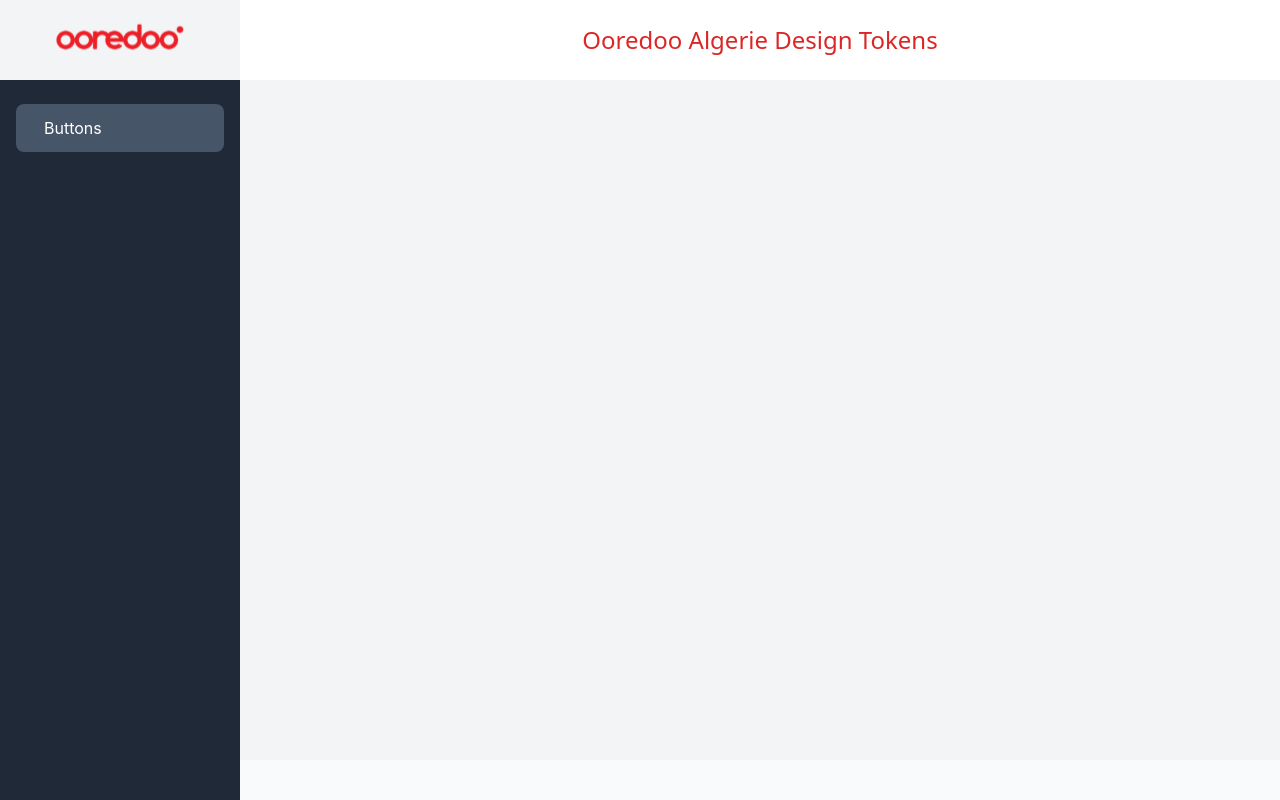
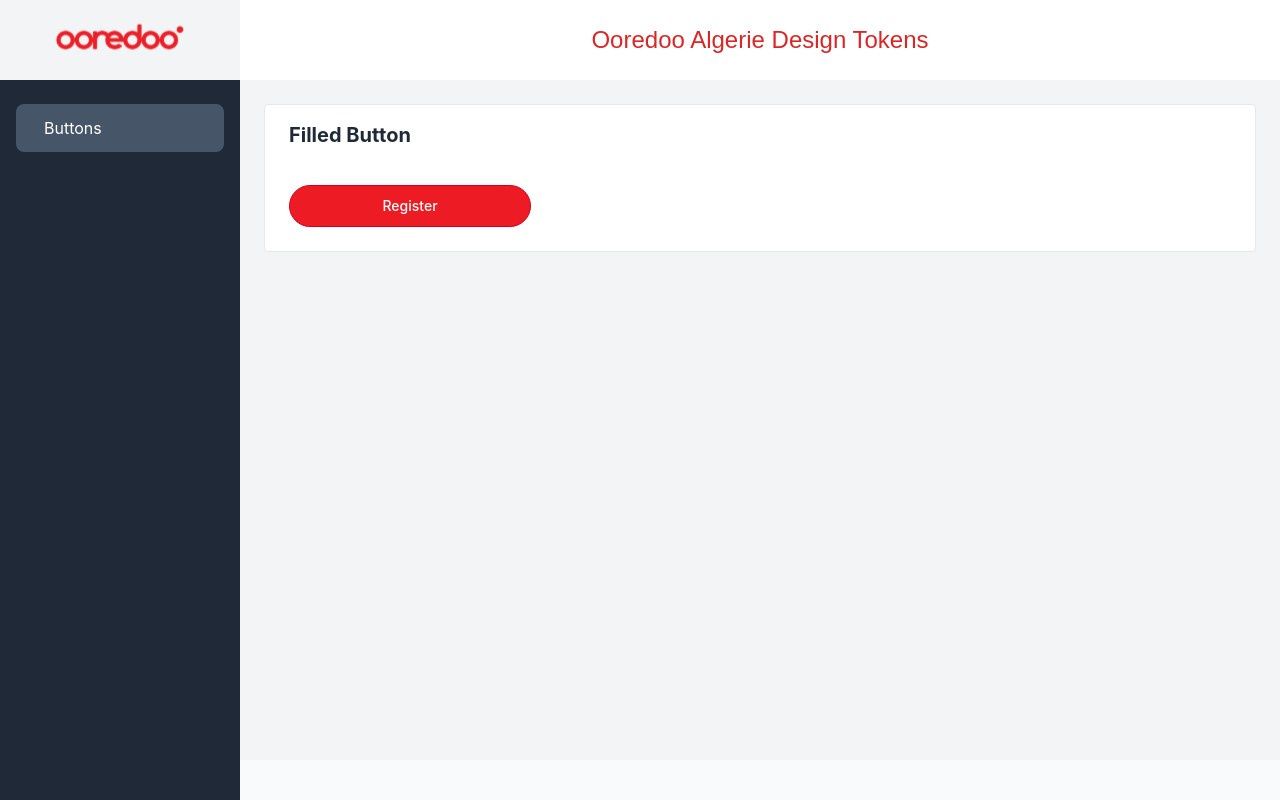
Before and after one commit to Malith-ra/Ooredoo-Algerie-nextjs, a Next.js app: page /button in a window 1280 px wide. Built offline with nearby package versions, Linux system fonts and the light colour scheme.

Commit message:
button added

```diff
--- a/components/buttons/Buttons.tsx
+++ b/components/buttons/Buttons.tsx
@@ -1,7 +1,17 @@
 import React from 'react';
+import FilledButton from './Filled Button/FilledButton';
 
 const Buttons = () => {
-  return <div>Buttons</div>;
+  return (
+    <>
+      <div className="w-full rounded overflow-hidden border bg-white ">
+        <div className="px-6 py-4">
+          <div className="font-bold text-xl mb-9">Filled Button</div>
+          <FilledButton />
+        </div>
+      </div>
+    </>
+  );
 };
 
 export default Buttons;
--- /dev/null
+++ b/components/buttons/Filled Button/FilledButton.tsx
@@ -0,0 +1,16 @@
+import React from 'react';
+
+const FilledButton = () => {
+  return (
+    <div>
+      <button
+        type="button"
+        className="text-white bg-red-100 rounded-4xl border-red-200 border-1 w-242 hover:opacity-90 focus:ring-4 focus:ring-red-100 font-medium  text-sm px-5 py-2.5 mr-2 mb-2 dark:bg-blue-600 dark:hover:bg-blue-700 focus:outline-none dark:focus:ring-blue-800"
+      >
+        Register
+      </button>
+    </div>
+  );
+};
+
+export default FilledButton;
--- a/components/layout/Layout.tsx
+++ b/components/layout/Layout.tsx
@@ -24,7 +24,7 @@
 
         <div className="flex-grow text-gray-800">
           <Header />
-          {children}
+          <div className="p-6">{children}</div>
         </div>
 
         <Footer />
--- a/pages/button.tsx
+++ b/pages/button.tsx
@@ -1,4 +1,4 @@
-import Buttons from '../components/category/Category';
+import Buttons from '../components/buttons/Buttons';
 import Layout from '../components/layout/Layout';
 
 export default function categoryPage() {
--- a/tailwind.config.js
+++ b/tailwind.config.js
@@ -5,7 +5,33 @@
     './components/**/*.{js,ts,jsx,tsx}',
   ],
   theme: {
-    extend: {},
+    extend: {
+      colors: {
+        // Configure your color palette here
+        transparent: 'transparent',
+        current: 'currentColor',
+        white: '#ffffff',
+
+        red: {
+          100: '#ED1C24',
+          200: '#D6001C',
+        },
+        // ...
+      },
+      fontFamily: {
+        sans: ['Graphik', 'sans-serif'],
+        serif: ['Merriweather', 'serif'],
+      },
+      borderRadius: {
+        '4xl': '3rem',
+      },
+      borderWidth: {
+        1: '1px',
+      },
+      width: {
+        242: '242px;',
+      },
+    },
   },
   plugins: [],
 };
```
